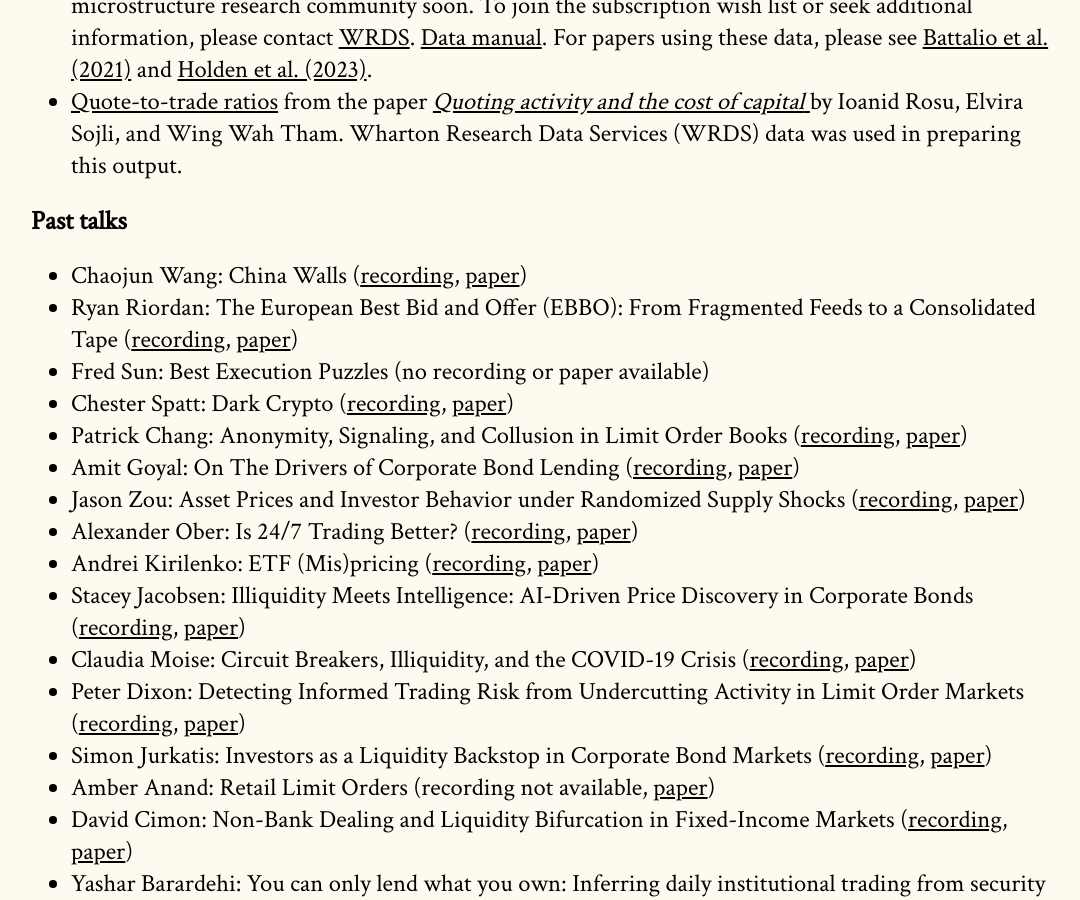
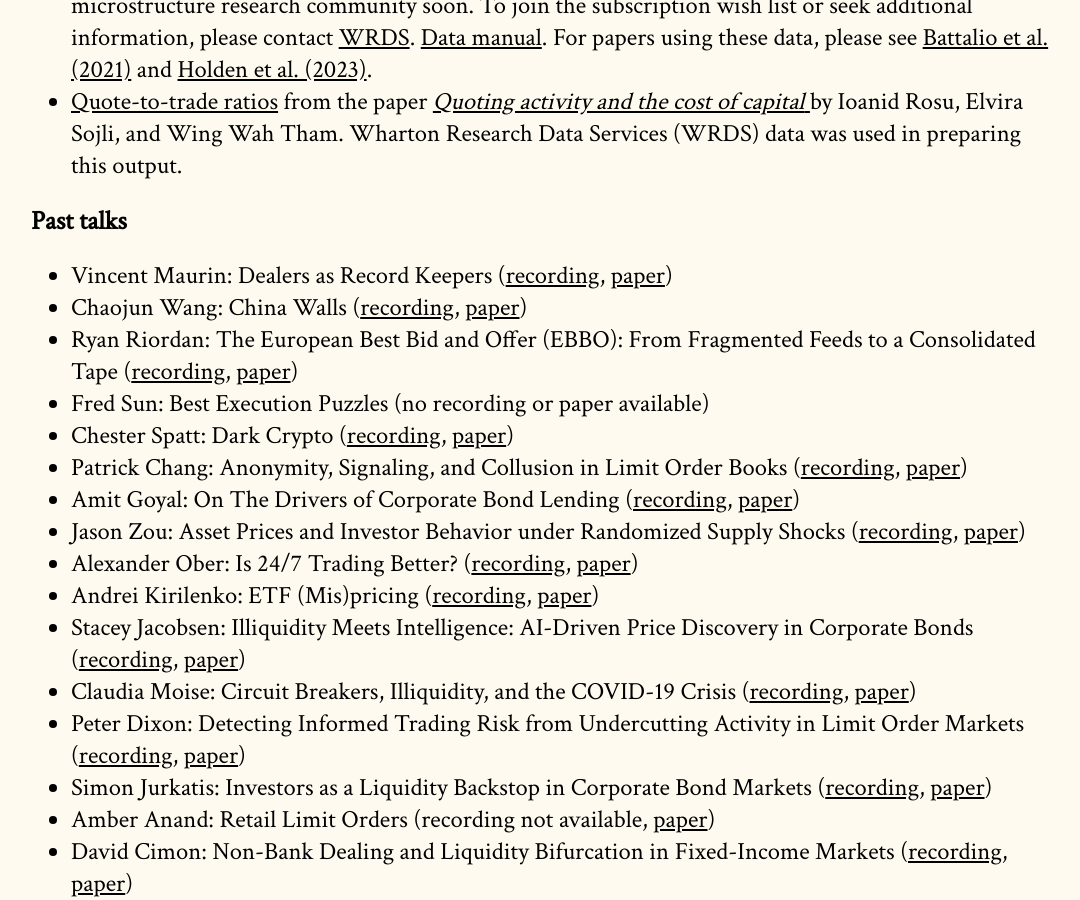
Before and after one commit to cpfiffer/microstructure.exchange, a Jekyll site: the page built from index.md, in a window 1280 px wide and 900 px high, scrolled down 2730 px. Shown: the whole window, without its empty margins (97-1177 px from the left). Built offline with Jekyll 4.4.1, drawn with Linux system fonts in a browser that asks for light colours; some web fonts are replaced.

Commit message:
Update index.md

```diff
--- a/index.md
+++ b/index.md
@@ -73,6 +73,7 @@ The Microstructure Exchange will host resources, tools, and data for microstruct
 - [Quote-to-trade ratios](https://drive.google.com/file/d/1H8wMvA_59-N5Y_xiDPGTbpBsX5BFwOIV/view) from the paper [_Quoting activity and the cost of capital_ ](https://papers.ssrn.com/sol3/papers.cfm?abstract_id=3005928) by Ioanid Rosu, Elvira Sojli, and Wing Wah Tham. Wharton Research Data Services (WRDS) data was used in preparing this output.
 
 ## Past talks
+- Vincent Maurin: Dealers as Record Keepers ([recording](https://youtu.be/7Ta4lqrh_Qs), [paper](https://papers.ssrn.com/sol3/papers.cfm?abstract_id=6165406))
 - Chaojun Wang: China Walls ([recording](https://youtu.be/_pdbnr4rOug), [paper](https://microstructure.exchange/papers/ChinaWalls.pdf))
 - Ryan Riordan: The European Best Bid and Offer (EBBO): From Fragmented Feeds to a Consolidated Tape ([recording](https://www.youtube.com/watch?v=U_aOJ6MN5aI), [paper](https://microstructure.exchange/papers/ebbo_20260313.pdf))
 - Fred Sun: Best Execution Puzzles (no recording or paper available)
```
